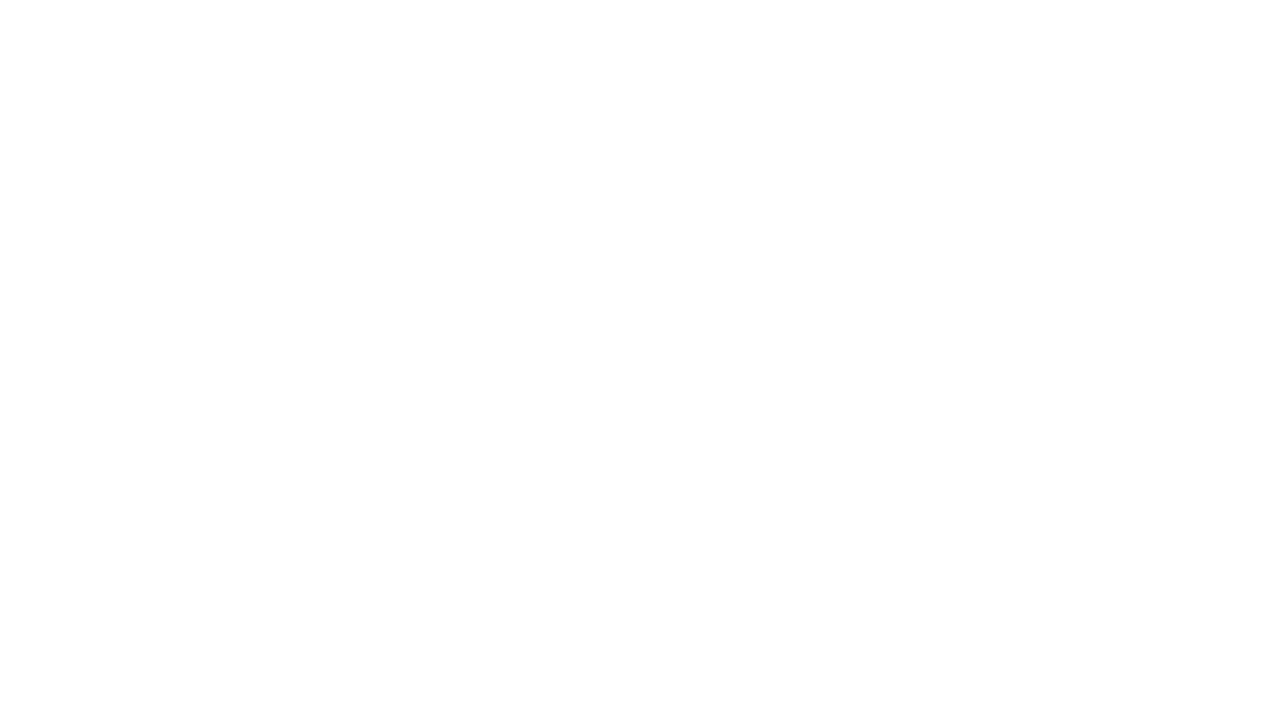
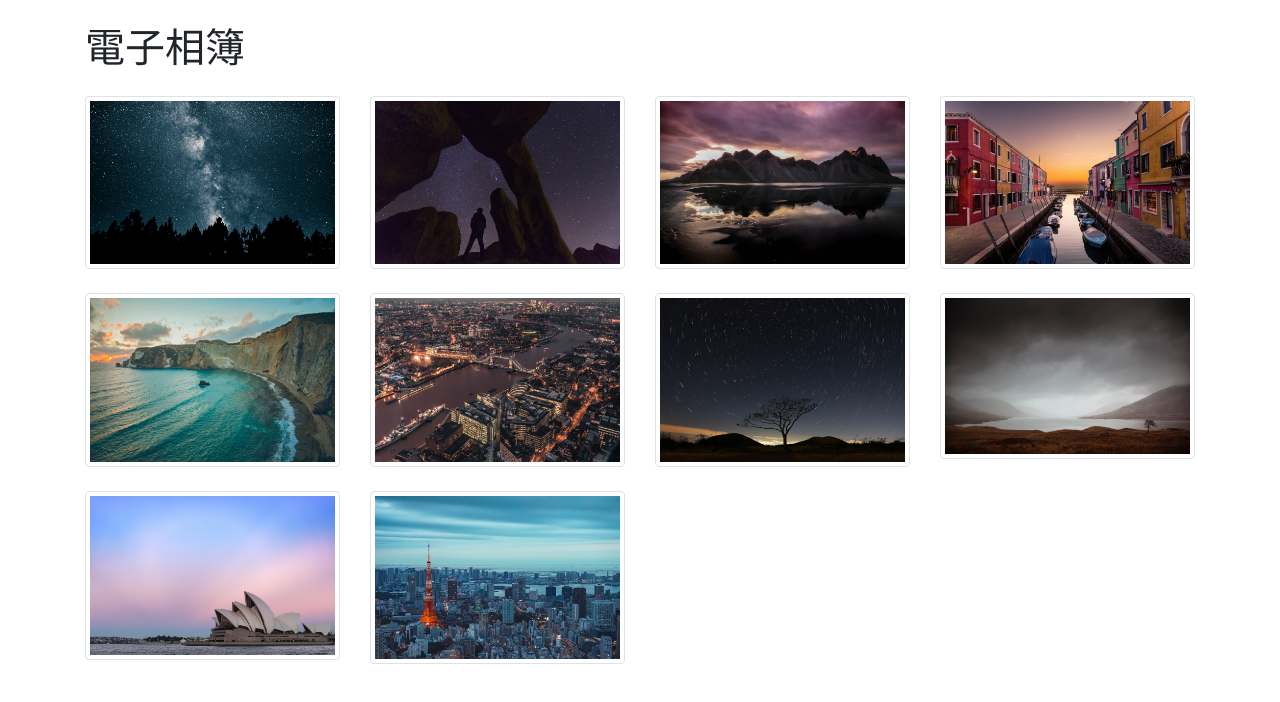
Before and after one commit to taijiang01/gallery, a plain HTML site: page index.html in a window 1280 px wide. Drawn offline with Linux system fonts and the light colour scheme.

Commit message:
0529-3_img

```diff
--- a/index.html
+++ b/index.html
@@ -13,9 +13,67 @@
     <script src="js/popper.min.js"></script>
     <script src="js/bootstrap.min.js"></script>
 
-    <title>Bootstrap 離線版</title>
+    <title>電子相簿</title>
   </head>
   <body>
 
+    <div class="container">
+      <h1 class="my-4 text-center text-lg-left">電子相簿</h1>
+      <div class="row">
+
+        <div class="col-lg-3 col-md-4 col-sm-6">
+          <a href="#" class="d-block mb-4 h-100">
+            <img class="img-fluid img-thumbnail" src="img/Image001.jpg" alt="Image001">
+          </a>
+        </div>
+        <div class="col-lg-3 col-md-4 col-sm-6">
+          <a href="#" class="d-block mb-4 h-100">
+            <img class="img-fluid img-thumbnail" src="img/Image002.jpg" alt="Image002">
+          </a>
+        </div>
+        <div class="col-lg-3 col-md-4 col-sm-6">
+          <a href="#" class="d-block mb-4 h-100">
+            <img class="img-fluid img-thumbnail" src="img/Image003.jpg" alt="Image003">
+          </a>
+        </div>
+        <div class="col-lg-3 col-md-4 col-sm-6">
+          <a href="#" class="d-block mb-4 h-100">
+            <img class="img-fluid img-thumbnail" src="img/Image004.jpg" alt="Image004">
+          </a>
+        </div>
+        <div class="col-lg-3 col-md-4 col-sm-6">
+          <a href="#" class="d-block mb-4 h-100">
+            <img class="img-fluid img-thumbnail" src="img/Image005.jpg" alt="Image005">
+          </a>
+        </div>
+        <div class="col-lg-3 col-md-4 col-sm-6">
+          <a href="#" class="d-block mb-4 h-100">
+            <img class="img-fluid img-thumbnail" src="img/Image006.jpg" alt="Image006">
+          </a>
+        </div>
+        <div class="col-lg-3 col-md-4 col-sm-6">
+          <a href="#" class="d-block mb-4 h-100">
+            <img class="img-fluid img-thumbnail" src="img/Image007.jpg" alt="Image007">
+          </a>
+        </div>
+        <div class="col-lg-3 col-md-4 col-sm-6">
+          <a href="#" class="d-block mb-4 h-100">
+            <img class="img-fluid img-thumbnail" src="img/Image008.jpg" alt="Image008">
+          </a>
+        </div>
+        <div class="col-lg-3 col-md-4 col-sm-6">
+          <a href="#" class="d-block mb-4 h-100">
+            <img class="img-fluid img-thumbnail" src="img/Image009.jpg" alt="Image009">
+          </a>
+        </div>
+        <div class="col-lg-3 col-md-4 col-sm-6">
+          <a href="#" class="d-block mb-4 h-100">
+            <img class="img-fluid img-thumbnail" src="img/Image010.jpg" alt="Image010">
+          </a>
+        </div>
+      </div>
+    </div>
+
+
   </body>
 </html>
```
Also changed, not shown: img/Image001.jpg (added), img/Image002.jpg (added), img/Image003.jpg (added), img/Image004.jpg (added), img/Image005.jpg (added), img/Image006.jpg (added), img/Image007.jpg (added), img/Image008.jpg (added), img/Image009.jpg (added), img/Image010.jpg (added).
